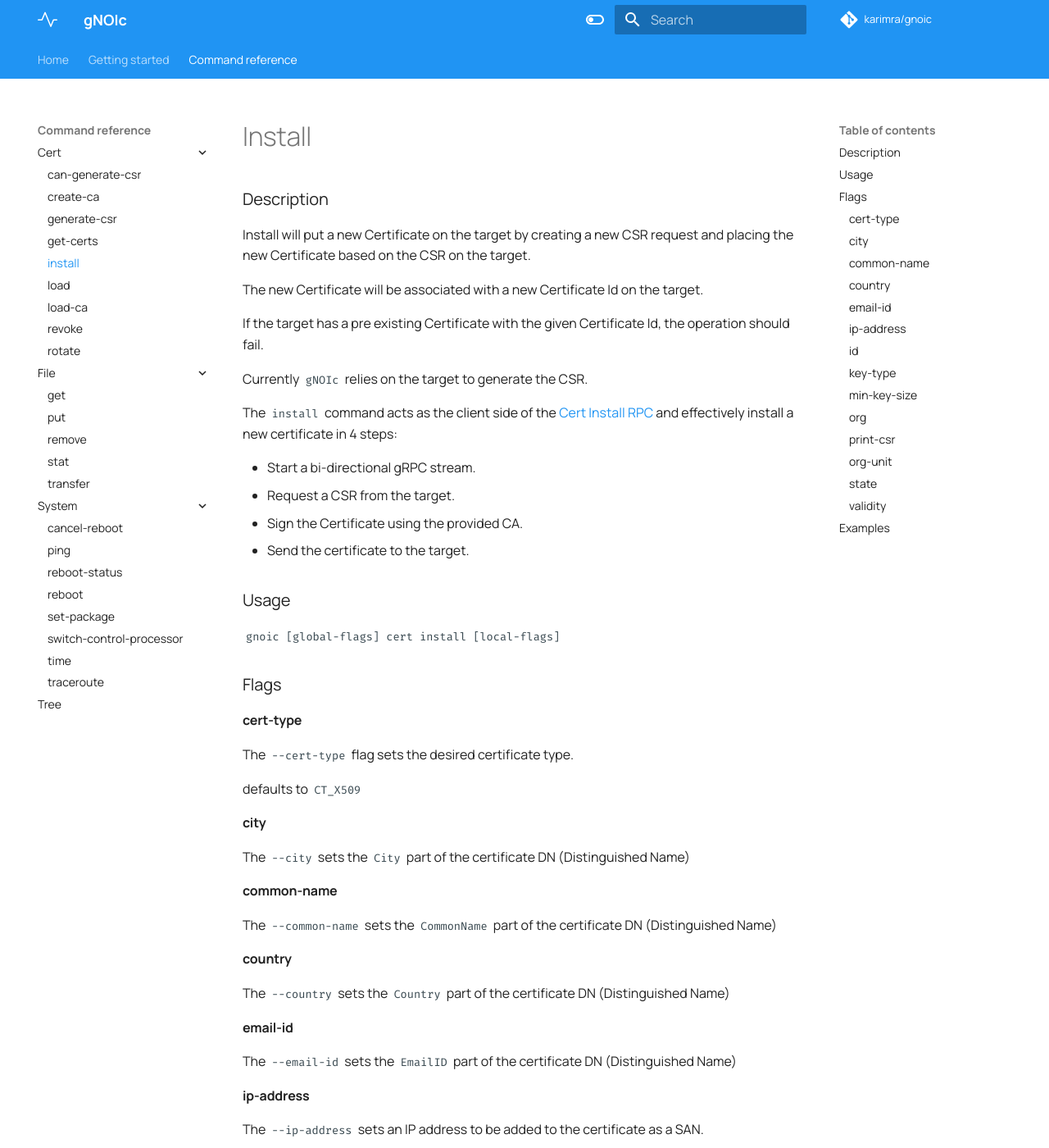
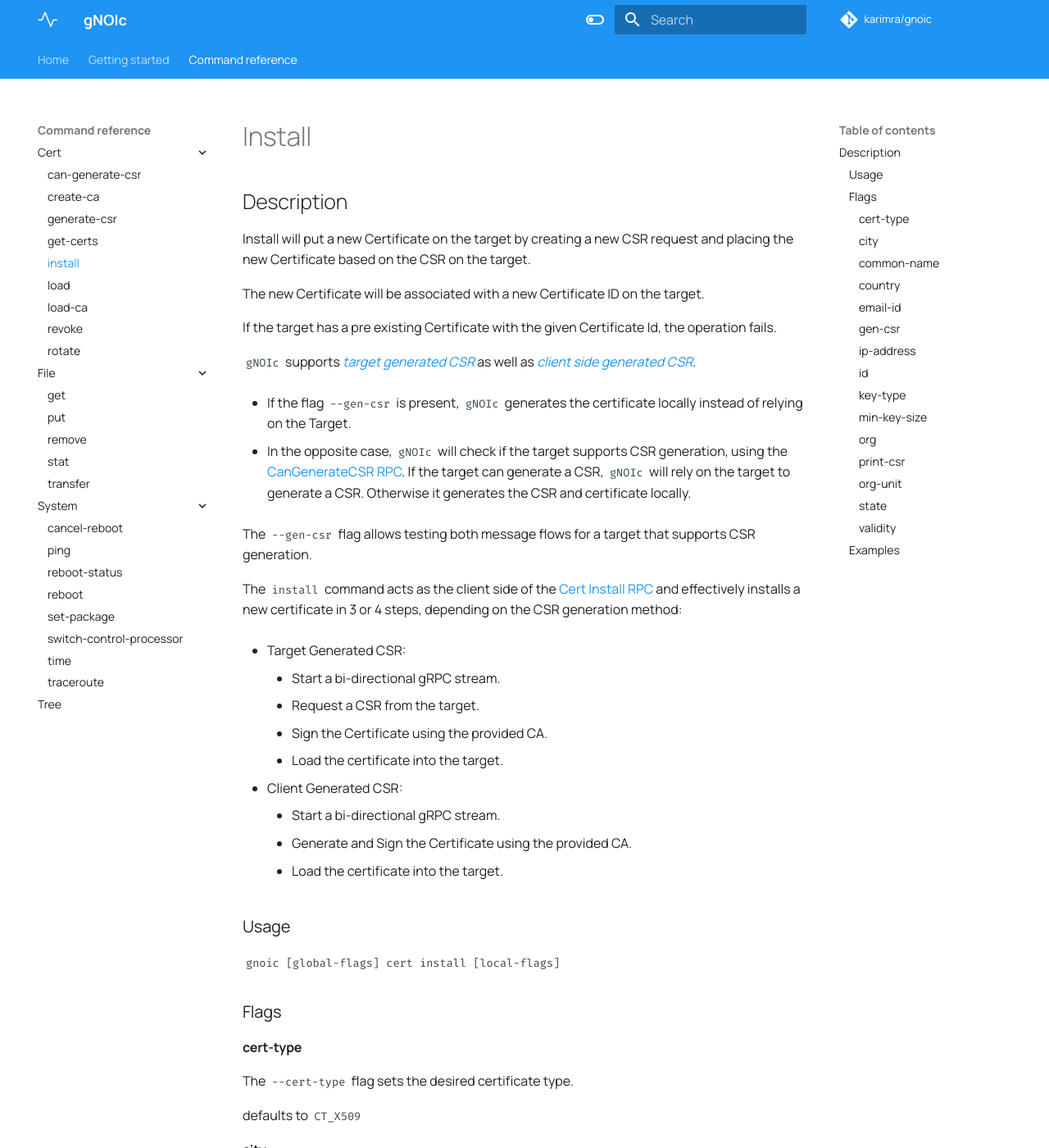
Before and after one commit to karimra/gnoic, an MkDocs documentation site: the page built from docs/command_reference/cert/install.md, in a window 1280 px wide and 1400 px high. Shown: the whole window at 82% size. Built offline with MkDocs 1.6.1 and Material for MkDocs 9.7.7, drawn with Linux system fonts in a browser that asks for light colours; comment, search, counter and statistics services are not loaded; some of the changed text lies outside the part shown.

Commit message:
update docs

```diff
--- a/docs/command_reference/cert/install.md
+++ b/docs/command_reference/cert/install.md
@@ -1,23 +1,37 @@
 # Install
 
-### Description
+## Description
 
 Install will put a new Certificate on the target by creating a new CSR
 request and placing the new Certificate based on the CSR on the target.
 
-The new Certificate will be associated with a new Certificate Id on the target.
+The new Certificate will be associated with a new Certificate ID on the target.
 
 If the target has a pre existing Certificate with the given Certificate Id,
-the operation should fail.
+the operation fails.
 
-Currently `gNOIc` relies on the target to generate the CSR.
+`gNOIc` supports [*target generated CSR*](https://github.com/openconfig/gnoi/blob/master/cert/cert.proto#L108)
+as well as [*client side generated CSR*](https://github.com/openconfig/gnoi/blob/master/cert/cert.proto#L124).
 
-The `install` command acts as the client side of the [Cert Install RPC](https://github.com/openconfig/gnoi/blob/master/cert/cert.proto#L138) and effectively install a new certificate in 4 steps:
+- If the flag `--gen-csr` is present, `gNOIc` generates the certificate locally instead of relying on the Target.
 
-- Start a bi-directional gRPC stream.
-- Request a CSR from the target.
-- Sign the Certificate using the provided CA.
-- Send the certificate to the target.
+- In the opposite case, `gNOIc` will check if the target supports CSR generation, using the [CanGenerateCSR RPC](https://github.com/openconfig/gnoi/blob/master/cert/cert.proto#L164).
+If the target can generate a CSR, `gNOIc` will rely on the target to generate a CSR. Otherwise it generates the CSR and certificate locally.
+
+The `--gen-csr` flag allows testing both message flows for a target that supports CSR generation.
+
+The `install` command acts as the client side of the [Cert Install RPC](https://github.com/openconfig/gnoi/blob/master/cert/cert.proto#L138) and effectively installs a new certificate in 3 or 4 steps, depending on the CSR generation method:
+
+- Target Generated CSR:
+    - Start a bi-directional gRPC stream.
+    - Request a CSR from the target.
+    - Sign the Certificate using the provided CA.
+    - Load the certificate into the target.
+
+- Client Generated CSR:
+    - Start a bi-directional gRPC stream.
+    - Generate and Sign the Certificate using the provided CA.
+    - Load the certificate into the target.
 
 ### Usage
 
@@ -46,6 +60,14 @@
 #### email-id
 
 The `--email-id` sets the `EmailID` part of the certificate DN (Distinguished Name)
+
+#### gen-csr
+
+The `--gen-csr` flag allows the running the install command with a locally generated certificate,
+
+as opposed to using the [GenerateCSR](https://github.com/openconfig/gnoi/blob/master/cert/cert.proto#L190)
+
+to generate a CSR on the Target side.
 
 #### ip-address
 
```
